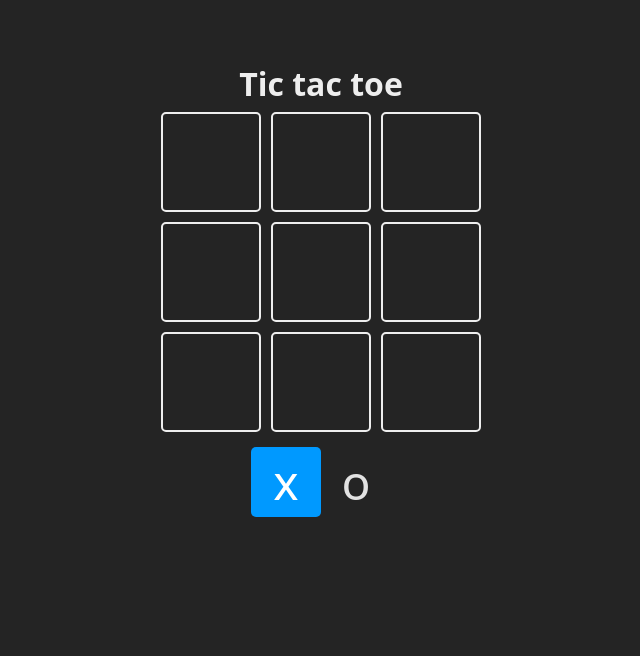
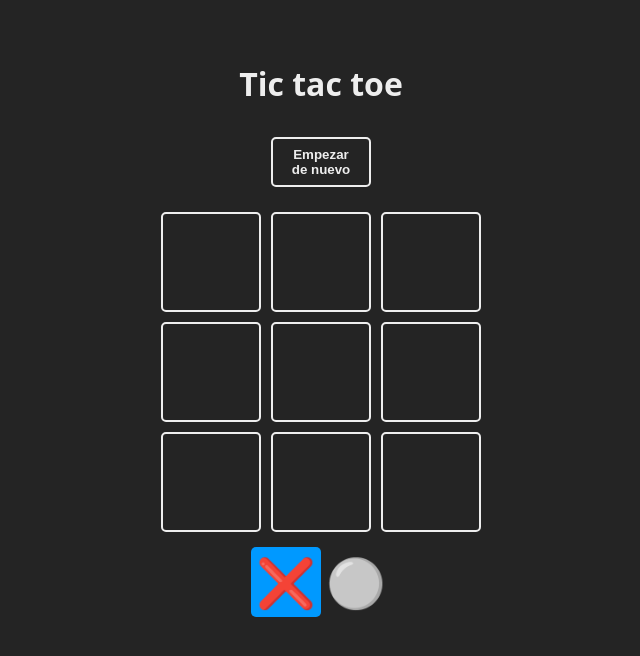
Before and after one commit to AlejandroCR9/react-tictactoe, a React (Vite) app: page / in a window 1280 px wide. Shown: the top 656 px of the page, without its empty margins (319-959 px from the left). Built offline with nearby package versions, Linux system fonts and the light colour scheme.

Commit message:
Add status game, confetti winner and resetgame

```diff
--- a/package.json
+++ b/package.json
@@ -10,6 +10,7 @@
     "preview": "vite preview"
   },
   "dependencies": {
+    "canvas-confetti": "1.6.0",
     "react": "^18.2.0",
     "react-dom": "^18.2.0"
   },
--- a/src/App.jsx
+++ b/src/App.jsx
@@ -1,10 +1,10 @@
 import { useState } from 'react'
-
+import confetti from 'canvas-confetti'
 import './App.css'
 
 const TURNS = {
-  X: 'x',
-  O: 'o'
+  X: '❌',
+  O: '⚪'
 }
 
 const WINNER_COMBOS = [
@@ -54,6 +54,10 @@
     return null
   }
 
+  const checkEndGame = (boardToCheck) =>{
+    return boardToCheck.every((square) => square !== null)
+  }
+
   const updateBoard = (index) => {
     if(board[index] || winner) return
     const newBoard = [... board]
@@ -63,14 +67,24 @@
     setTurn(newTurn)
     const newWinner = checkWinner(newBoard)
     if(newWinner){
+      confetti()
       setWinner(newWinner)
+    } else if(checkEndGame(newBoard)){
+      setWinner(false)
     }
+  }
+
+  const resetGame = () =>{
+    setBoard(Array(9).fill(null))
+    setTurn(TURNS.X)
+    setWinner(null)
   }
 
   return (
     <main className='board'>
 
       <h1>Tic tac toe</h1>
+      <button onClick={resetGame}>Empezar de nuevo</button>
       <section className='game'>
         {
           board.map((_, index) =>{
@@ -93,7 +107,29 @@
           {TURNS.O}
         </Square>
       </section>
-
+      {
+        winner !== null && (
+          <section className='winner'>
+            <div className='text'>
+              <h2>
+                {
+                  winner === false
+                  ? 'Empate'
+                  : 'Ganó: '
+                }
+              </h2>
+              <header className='win'>
+                {
+                  winner && <Square>{winner}</Square>
+                }
+              </header>
+              <footer>
+                <button onClick={resetGame}>Empezar de nuevo</button>
+              </footer>
+            </div>
+          </section>
+        )
+      }
     </main>
   )
 }
```
Also changed, not shown: 1 other file (tests, documents, lock files or other folders).
